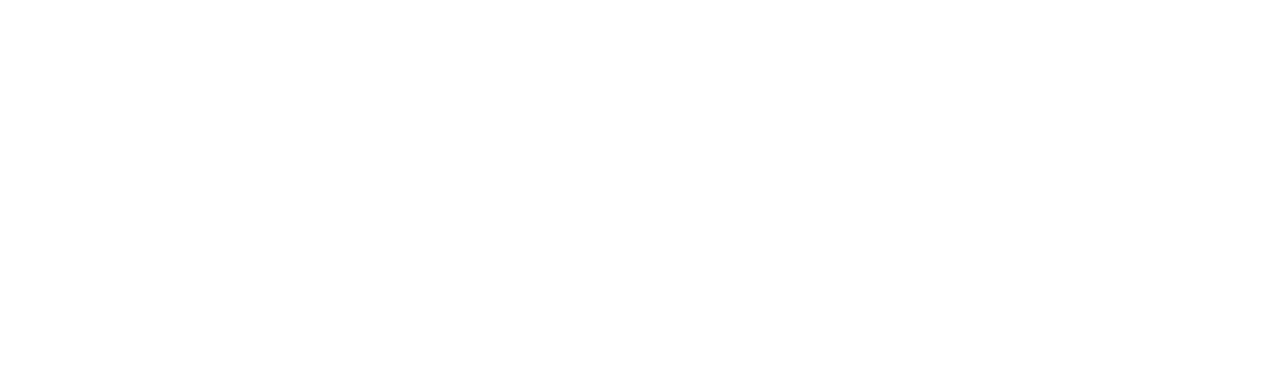
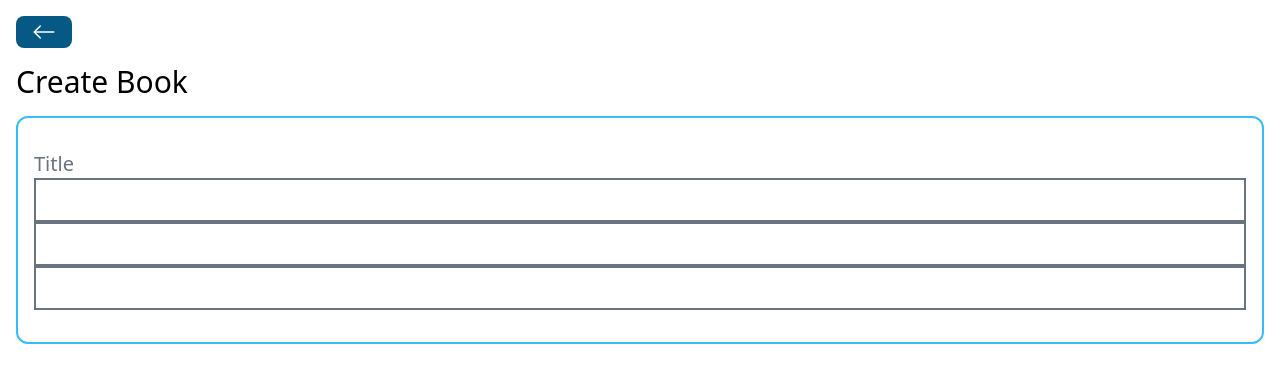
Before and after one commit to developerVictoria/bookshop-app, a React (Vite) app in the folder client/: page /books/create in a window 1280 px wide. Shown: the top 382 px of the page. Built offline with nearby package versions, Linux system fonts and the light colour scheme.

Commit message:
updated create new book card with proper inputs

```diff
--- a/client/src/pages/CreateBook.tsx
+++ b/client/src/pages/CreateBook.tsx
@@ -20,10 +20,39 @@
           setLoading(false);
           navigate('/');
         })
+        .catch((error)=>{
+          setLoading(false);
+          alert(`An error oqured. Refer to the condole for the details`)
+          console.error(error)
+        })
   }
 
   return (
-    <div>
+    <div className='p-4'>
+      <BackButton />
+      <h1 className='text-3xl my-4'>Create Book</h1>
+      {loading? <Spinner />: ''}
+      <div className='flex flex-col border-2 border-sky-400 rounded-xl w-[600px p-4 mx-auto]'>
+        <div className='my-4'>
+          <label className='text-xl mr-4 text-gray-500'>Title</label>
+          <input
+          type='text'
+          value={book.title}
+          onChange={(e)=>setBook({title:e.target.value, author: book.author, publishYear:book.publishYear})}
+          className='border-2 border-gray-500 px-4 py-2 w-full' />
+          <input
+          type='text'
+          value={book.title}
+          onChange={(e)=>setBook({title:book.title, author: e.target.value, publishYear:book.publishYear})}
+          className='border-2 border-gray-500 px-4 py-2 w-full' />
+          <input
+          type='number'
+          value={book.title}
+          onChange={(e)=>setBook({title:book.title, author: book.author, publishYear:Number(e.target.value)})}
+          className='border-2 border-gray-500 px-4 py-2 w-full' />
+        </div>
+      </div>
+
 
     </div>
   )
```
